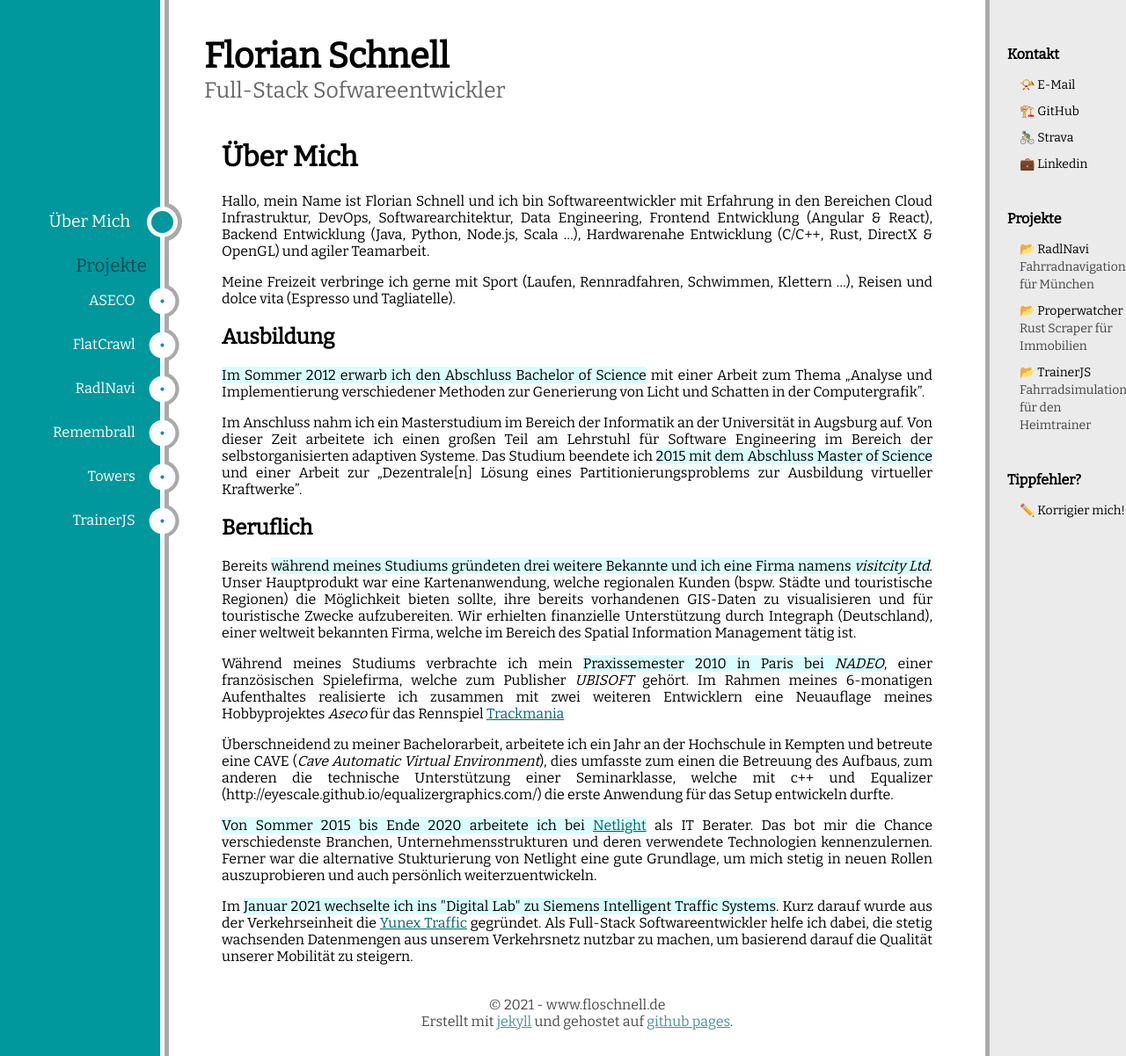
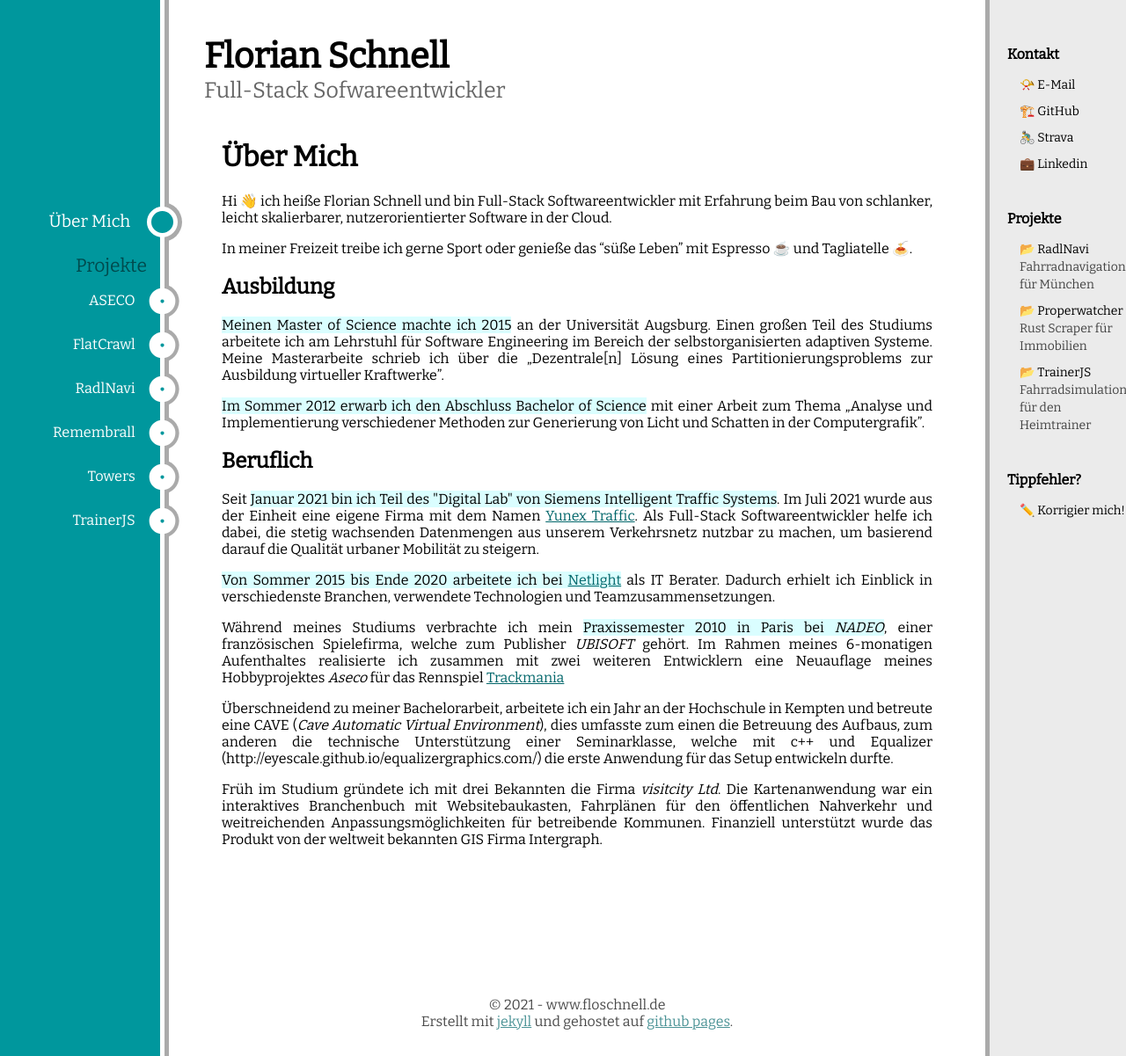
Before and after one commit to floschnell/floschnell.github.io, a Jekyll site: the page built from index.md, in a window 1280 px wide and 1201 px high. Shown: the whole window at 88% size. Built offline with Jekyll 4.4.1, drawn with Linux system fonts in a browser that asks for light colours.

Commit message:
reduced content: increasing reading pleasure :)

```diff
--- a/index.md
+++ b/index.md
@@ -4,24 +4,24 @@ title: Über Mich
 permalink: /
 ---
 
-Hallo, mein Name ist Florian Schnell und ich bin Softwareentwickler mit Erfahrung in den Bereichen Cloud Infrastruktur, DevOps, Softwarearchitektur, Data Engineering, Frontend Entwicklung (Angular & React), Backend Entwicklung (Java, Python, Node.js, Scala ...), Hardwarenahe Entwicklung (C/C++, Rust, DirectX & OpenGL) und agiler Teamarbeit.
+Hi 👋 ich heiße Florian Schnell und bin Full-Stack Softwareentwickler mit Erfahrung beim Bau von schlanker, leicht skalierbarer, nutzerorientierter Software in der Cloud.
 
-Meine Freizeit verbringe ich gerne mit Sport (Laufen, Rennradfahren, Schwimmen, Klettern ...), Reisen und dolce vita (Espresso und Tagliatelle).
+In meiner Freizeit treibe ich gerne Sport oder genieße das "süße Leben" mit Espresso ☕ und Tagliatelle 🍝.
 
 ## Ausbildung
 
+<mark>Meinen Master of Science machte ich 2015</mark> an der Universität Augsburg. Einen großen Teil des Studiums arbeitete ich am Lehrstuhl für Software Engineering im Bereich der selbstorganisierten adaptiven Systeme. Meine Masterarbeite schrieb ich über die „Dezentrale[n] Lösung eines Partitionierungsproblems zur Ausbildung virtueller Kraftwerke”.
+
 <mark>Im Sommer 2012 erwarb ich den Abschluss Bachelor of Science</mark> mit einer Arbeit zum Thema „Analyse und Implementierung verschiedener Methoden zur Generierung von Licht und Schatten in der Computergrafik”.
-
-Im Anschluss nahm ich ein Masterstudium im Bereich der Informatik an der Universität in Augsburg auf. Von dieser Zeit arbeitete ich einen großen Teil am Lehrstuhl für Software Engineering im Bereich der selbstorganisierten adaptiven Systeme. Das Studium beendete ich <mark>2015 mit dem Abschluss Master of Science</mark> und einer Arbeit zur „Dezentrale[n] Lösung eines Partitionierungsproblems zur Ausbildung virtueller Kraftwerke”.
 
 ## Beruflich
 
-Bereits <mark>während meines Studiums gründeten drei weitere Bekannte und ich eine Firma namens <i>visitcity Ltd</i></mark>. Unser Hauptprodukt war eine Kartenanwendung, welche regionalen Kunden (bspw. Städte und touristische Regionen) die Möglichkeit bieten sollte, ihre bereits vorhandenen GIS-Daten zu visualisieren und für touristische Zwecke aufzubereiten. Wir erhielten finanzielle Unterstützung durch Integraph (Deutschland), einer weltweit bekannten Firma, welche im Bereich des Spatial Information Management tätig ist.
+Seit <mark>Januar 2021 bin ich Teil des "Digital Lab" von Siemens Intelligent Traffic Systems</mark>. Im Juli 2021 wurde aus der Einheit eine eigene Firma mit dem Namen [Yunex Traffic](https://www.yunextraffic.com). Als Full-Stack Softwareentwickler helfe ich dabei, die stetig wachsenden Datenmengen aus unserem Verkehrsnetz nutzbar zu machen, um basierend darauf die Qualität urbaner Mobilität zu steigern.
+
+<mark markdown="1">Von Sommer 2015 bis Ende 2020 arbeitete ich bei <a href="http://www.netlight.com">Netlight</a></mark> als IT Berater. Dadurch erhielt ich Einblick in verschiedenste Branchen, verwendete Technologien und Teamzusammensetzungen.
 
 Während meines Studiums verbrachte ich mein <mark>Praxissemester 2010 in Paris bei <i>NADEO</i></mark>, einer französischen Spielefirma, welche zum Publisher *UBISOFT* gehört. Im Rahmen meines 6-monatigen Aufenthaltes realisierte ich zusammen mit zwei weiteren Entwicklern eine Neuauflage meines Hobbyprojektes *Aseco* für das Rennspiel [Trackmania](https://www.trackmania.com)
 
 Überschneidend zu meiner Bachelorarbeit, arbeitete ich ein Jahr an der Hochschule in Kempten und betreute eine CAVE (*Cave Automatic Virtual Environment*), dies umfasste zum einen die Betreuung des Aufbaus, zum anderen die technische Unterstützung einer Seminarklasse, welche mit c++ und Equalizer (http://eyescale.github.io/equalizergraphics.com/) die erste Anwendung für das Setup entwickeln durfte.
 
-<mark markdown="1">Von Sommer 2015 bis Ende 2020 arbeitete ich bei <a href="http://www.netlight.com">Netlight</a></mark> als IT Berater. Das bot mir die Chance verschiedenste Branchen, Unternehmensstrukturen und deren verwendete Technologien kennenzulernen. Ferner war die alternative Stukturierung von Netlight eine gute Grundlage, um mich stetig in neuen Rollen auszuprobieren und auch persönlich weiterzuentwickeln.
-
-Im <mark>Januar 2021 wechselte ich ins "Digital Lab" zu Siemens Intelligent Traffic Systems</mark>. Kurz darauf wurde aus der Verkehrseinheit die [Yunex Traffic](https://www.yunextraffic.com) gegründet. Als Full-Stack Softwareentwickler helfe ich dabei, die stetig wachsenden Datenmengen aus unserem Verkehrsnetz nutzbar zu machen, um basierend darauf die Qualität unserer Mobilität zu steigern.
+Früh im Studium gründete ich mit drei Bekannten die Firma <i>visitcity Ltd</i>. Die Kartenanwendung war ein interaktives Branchenbuch mit Websitebaukasten, Fahrplänen für den öffentlichen Nahverkehr und weitreichenden Anpassungsmöglichkeiten für betreibende Kommunen. Finanziell unterstützt wurde das Produkt von der weltweit bekannten GIS Firma Intergraph.
```
